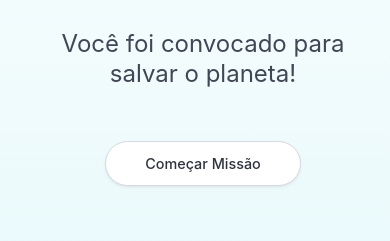
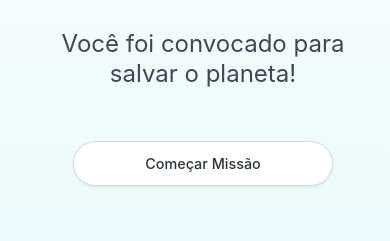
Before and after one commit to Cristina-Melo/Cristina-Melo.github.io, a plain HTML site: page index.html in a window 390 px wide. Shown: the part 315-556 px from the top of the page. Drawn offline with nearby package versions, Linux system fonts and the light colour scheme.

Commit message:
Add files via upload

```diff
--- a/index.html
+++ b/index.html
@@ -175,6 +175,10 @@ a.link-internal.macro-link {
   .button.is-medium {
     font-size: 0.9rem;
     padding: 0.75em 1em;
+    min-width: 80%;
+    max-width: 95%;
+    margin-left: auto;
+    margin-right: auto;
   }
 
   .box, .container {
```
